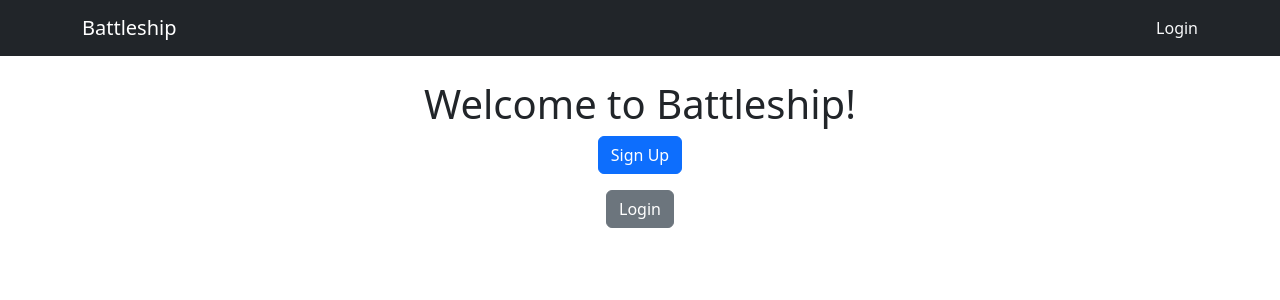
After one commit to Cyber-Kaeh/Django_Battleship, a Django app: page / in a window 1280 px wide. The commit adds this page. Shown: the top 300 px of the page. Run offline with Django 4.2, Linux system fonts and the light colour scheme.

Commit message:
Got navigation wired up and working. Has landing page and can select sign in/signup

```diff
--- a/battleship/battleship/urls.py
+++ b/battleship/battleship/urls.py
@@ -18,10 +18,12 @@ from django.contrib import admin
 from django.urls import path, include
 from django.contrib.auth.views import LoginView, LogoutView
 from django.contrib.auth import views as auth_views
+from game.views import home_view
 
 urlpatterns = [
     path('admin/', admin.site.urls),
-    path('', include('game.urls')),
+    path('', home_view, name='home'),
+    path('game/', include('game.urls')),
     path('login/', auth_views.LoginView.as_view(template_name='game/login.html'), name='login'),
     path('logout/', auth_views.LogoutView.as_view(next_page='logout'), name='logout'),
 ]
--- a/battleship/game/templates/base.html
+++ b/battleship/game/templates/base.html
@@ -9,7 +9,7 @@
 <body>
     <nav class="navbar navbar-dark bg-dark">
         <div class="container">
-            <a class="navbar-brand" href="/battleship/game/static">Battleship</a>
+            <a class="navbar-brand" href="{% url 'home' %}">Battleship</a>
             <ul class="navbar-nav">
                 {% if user.is_authenticated %}
                     <li class="nav-item">
--- /dev/null
+++ b/battleship/game/templates/game/home.html
@@ -0,0 +1,9 @@
+{% extends "base.html" %}
+
+{% block content %}
+    <div class="container text-center">
+        <h1>Welcome to Battleship!</h1>
+        <p><a href="{% url 'signup' %}" class="btn btn-primary">Sign Up</a></p>
+        <p><a href="{% url 'login' %}" class="btn btn-secondary">Login</a></p>
+    </div>
+{% endblock %}
--- a/battleship/game/views.py
+++ b/battleship/game/views.py
@@ -5,6 +5,10 @@ from django.contrib.auth.decorators import login_required
 from .models import GameSession
 
 # Create your views here.
+def home_view(request):
+    return render(request, 'game/home.html')
+
+
 def signup_view(request):
     if request.method == 'POST':
         form = SignUpForm(request.POST)
```
